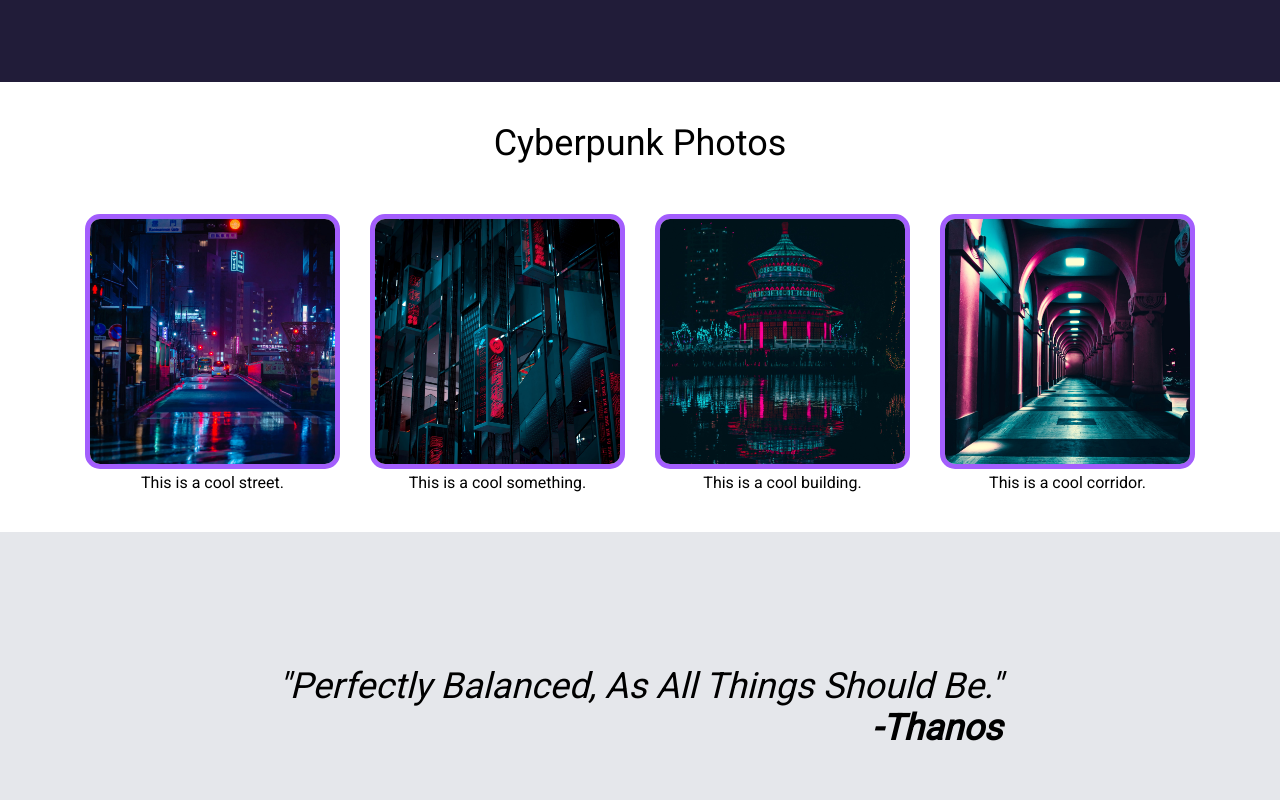
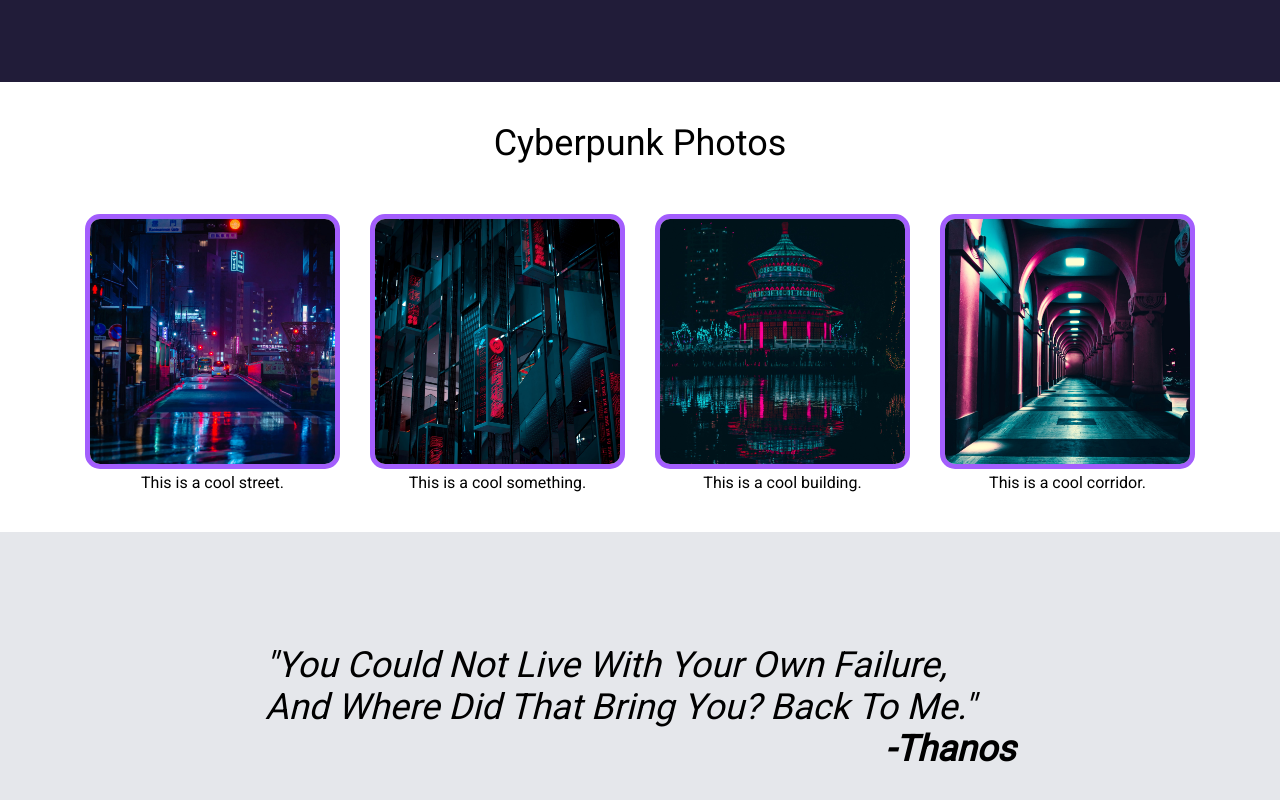
Before and after one commit to nero1998/project_landing_page, a plain HTML site: page index.html in a window 1280 px wide. Shown: the part 583-1383 px from the top of the page. Drawn offline with Linux system fonts and the light colour scheme.

Commit message:
finished third section

```diff
--- a/index.html
+++ b/index.html
@@ -61,10 +61,14 @@
     </div>
     <!-- THIRD SECTION  -->
     <div class="section3">
-      <div>
-        <p class="quote">"Perfectly Balanced, As All Things Should Be."</p>
+      <div class="quotecnt">
+        <p class="quote">
+          "You Could Not Live With Your Own Failure, And Where Did That Bring
+          You? Back To Me."
+        </p>
         <p class="author">-Thanos</p>
       </div>
     </div>
+    <!-- FORTH SECTION -->
   </body>
 </html>
--- a/style.css
+++ b/style.css
@@ -136,13 +136,19 @@ h1 {
   align-items: center;
 }
 
-.quote,
-.author {
-  text-align: right;
+.quotecnt {
+  width: 750px;
+}
+
+.quote {
+  text-align: left;
   font-style: italic;
   font-size: 36px;
 }
 
 .author {
+  text-align: right;
+  font-style: italic;
+  font-size: 36px;
   font-weight: bold;
 }
```
